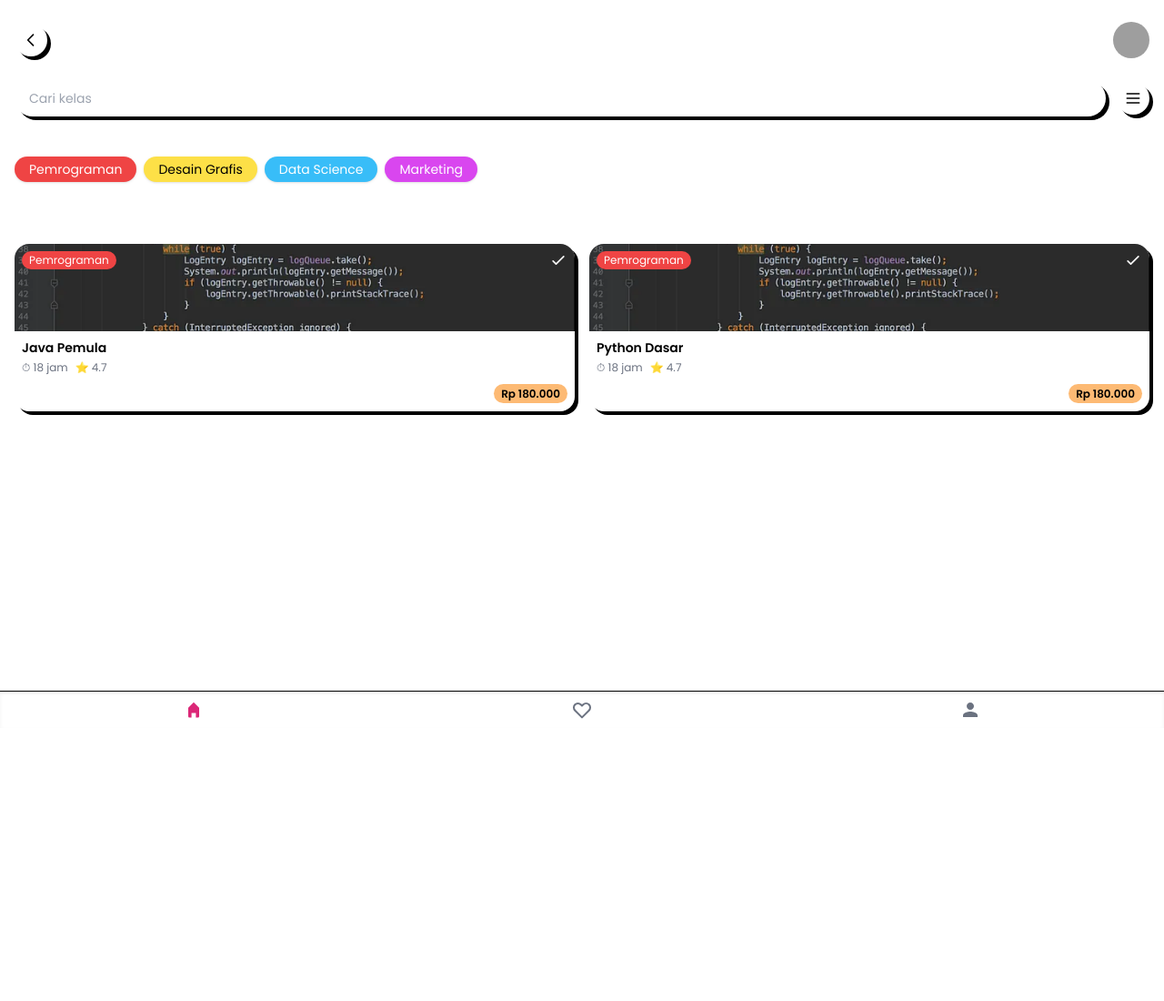
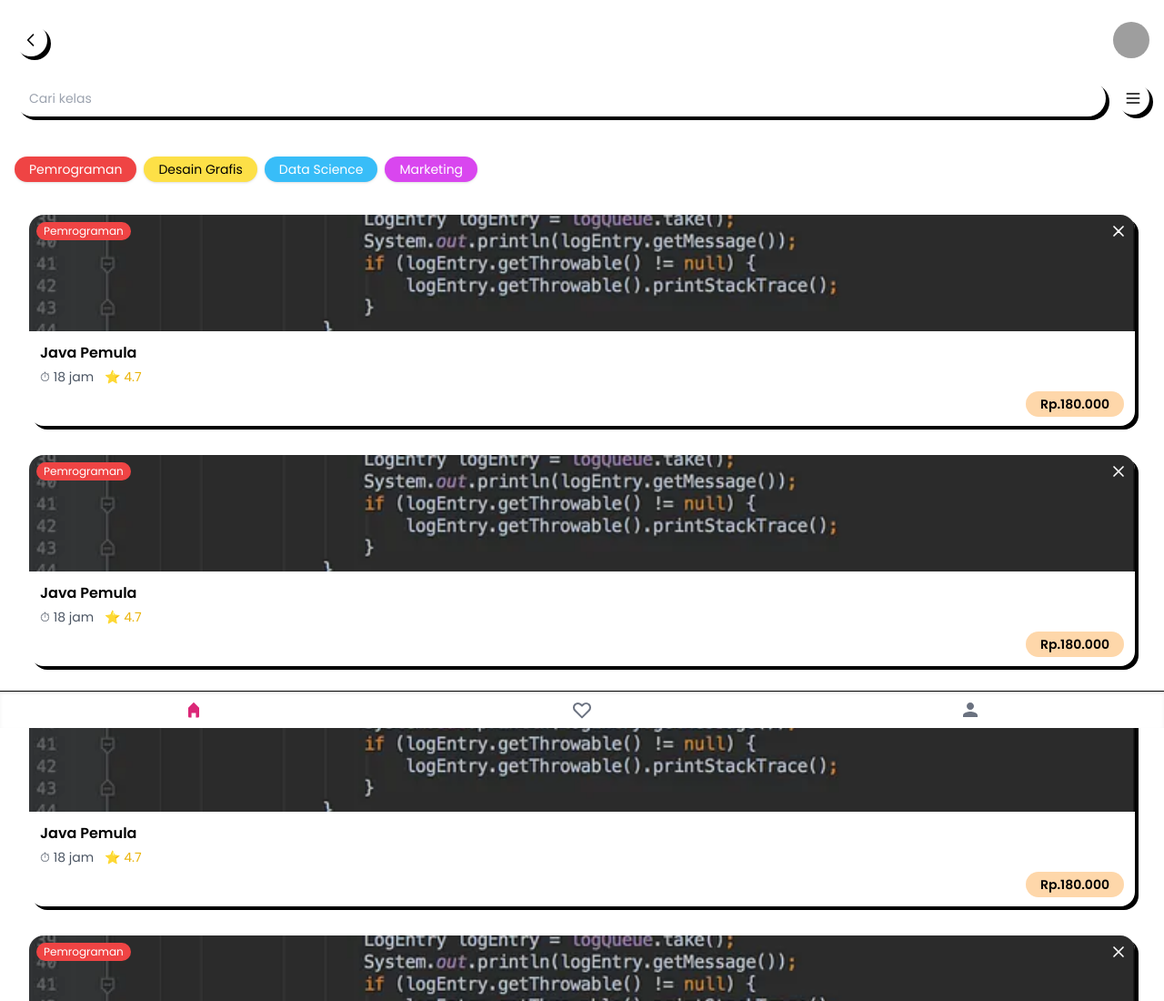
Before and after one commit to RanggaMuhammadFirdaus/Mobile-App-Edunest, a plain HTML site: page class.html in a window 1280 px wide. Shown: the top 1100 px of the page at 91% size. Before the commit the page ends 800 px from the top, so only its background shows below. Drawn offline with nearby package versions, Linux system fonts and the light colour scheme; grey boxes are pictures that could not be loaded.

Commit message:
Memperbaiki tampilan class.html

```diff
--- a/class.html
+++ b/class.html
@@ -48,49 +48,133 @@
   </div>
 
   <!-- Course Cards -->
-  <div class="grid grid-cols-2 gap-4 mt-12">
     <!-- Card -->
-    <div class="bg-white shadow-[4px_4px_0_0_black] rounded-2xl overflow-hidden">
+    <!-- Wrapper untuk menampilkan kartu secara vertikal dan full-width -->
+<div class="flex flex-col space-y-8 px-4">
+
+  <!-- Kartu Java Pemula -->
+  <div class="bg-white shadow-[4px_4px_0_0_black] rounded-2xl overflow-hidden w-full">
     <div class="relative">
-        <img src="img/java.png" class="w-full h-24 object-cover" alt="course" />
+      <img src="img/java.png" class="w-full h-32 object-cover" alt="course" />
       <span class="absolute top-2 left-2 bg-red-500 text-white text-xs px-2 py-0.5 rounded-full">Pemrograman</span>
       <svg xmlns="http://www.w3.org/2000/svg" class="absolute top-2 right-2 h-5 w-5 text-white" fill="none" viewBox="0 0 24 24" stroke="currentColor">
-          <path stroke-linecap="round" stroke-linejoin="round" stroke-width="2" d="M5 13l4 4L19 7" />
+        <path stroke-linecap="round" stroke-linejoin="round" stroke-width="2" d="M6 18L18 6M6 6l12 12" />
       </svg>
     </div>
-      <div class="p-2">
-        <h3 class="font-semibold text-sm">Java Pemula</h3>
-        <div class="flex items-center text-xs text-gray-500 mt-1 space-x-2">
-          <span>⏱ 18 jam</span>
-          <span>⭐ 4.7</span>
+    <div class="p-3">
+      <h3 class="font-semibold text-base">Java Pemula</h3>
+      <div class="flex items-center text-sm text-gray-600 mt-1 space-x-3">
+        <span class="flex items-center gap-1">⏱ 18 jam</span>
+        <span class="flex items-center gap-1 text-yellow-500">⭐ 4.7</span>
       </div>
       <div class="text-right mt-2">
-          <span class="bg-orange-300 text-black text-xs px-2 py-0.5 rounded-full font-semibold">Rp 180.000</span>
+        <span class="bg-orange-200 text-black text-sm px-4 py-1 rounded-full font-semibold">Rp.180.000</span>
       </div>
     </div>
   </div>
 
-    <!-- Duplikat Card -->
-    <div class="bg-white shadow-[4px_4px_0_0_black] rounded-2xl overflow-hidden">
+  <div class="bg-white shadow-[4px_4px_0_0_black] rounded-2xl overflow-hidden w-full">
     <div class="relative">
-        <img src="img/java.png" class="w-full h-24 object-cover" alt="course" />
+      <img src="img/java.png" class="w-full h-32 object-cover" alt="course" />
       <span class="absolute top-2 left-2 bg-red-500 text-white text-xs px-2 py-0.5 rounded-full">Pemrograman</span>
       <svg xmlns="http://www.w3.org/2000/svg" class="absolute top-2 right-2 h-5 w-5 text-white" fill="none" viewBox="0 0 24 24" stroke="currentColor">
-          <path stroke-linecap="round" stroke-linejoin="round" stroke-width="2" d="M5 13l4 4L19 7" />
+        <path stroke-linecap="round" stroke-linejoin="round" stroke-width="2" d="M6 18L18 6M6 6l12 12" />
       </svg>
     </div>
-      <div class="p-2">
-        <h3 class="font-semibold text-sm">Python Dasar</h3>
-        <div class="flex items-center text-xs text-gray-500 mt-1 space-x-2">
-          <span>⏱ 18 jam</span>
-          <span>⭐ 4.7</span>
+
+    <div class="p-3">
+      <h3 class="font-semibold text-base">Java Pemula</h3>
+      <div class="flex items-center text-sm text-gray-600 mt-1 space-x-3">
+        <span class="flex items-center gap-1">⏱ 18 jam</span>
+        <span class="flex items-center gap-1 text-yellow-500">⭐ 4.7</span>
       </div>
       <div class="text-right mt-2">
-          <span class="bg-orange-300 text-black text-xs px-2 py-0.5 rounded-full font-semibold">Rp 180.000</span>
+        <span class="bg-orange-200 text-black text-sm px-4 py-1 rounded-full font-semibold">Rp.180.000</span>
+      </div>
+    </div>
+  </div>
+
+  <div class="bg-white shadow-[4px_4px_0_0_black] rounded-2xl overflow-hidden w-full">
+    <div class="relative">
+      <img src="img/java.png" class="w-full h-32 object-cover" alt="course" />
+      <span class="absolute top-2 left-2 bg-red-500 text-white text-xs px-2 py-0.5 rounded-full">Pemrograman</span>
+      <svg xmlns="http://www.w3.org/2000/svg" class="absolute top-2 right-2 h-5 w-5 text-white" fill="none" viewBox="0 0 24 24" stroke="currentColor">
+        <path stroke-linecap="round" stroke-linejoin="round" stroke-width="2" d="M6 18L18 6M6 6l12 12" />
+      </svg>
+    </div>
+    <div class="p-3">
+      <h3 class="font-semibold text-base">Java Pemula</h3>
+      <div class="flex items-center text-sm text-gray-600 mt-1 space-x-3">
+        <span class="flex items-center gap-1">⏱ 18 jam</span>
+        <span class="flex items-center gap-1 text-yellow-500">⭐ 4.7</span>
+      </div>
+      <div class="text-right mt-2">
+        <span class="bg-orange-200 text-black text-sm px-4 py-1 rounded-full font-semibold">Rp.180.000</span>
+      </div>
+    </div>
+  </div>
+
+  <div class="bg-white shadow-[4px_4px_0_0_black] rounded-2xl overflow-hidden w-full">
+    <div class="relative">
+      <img src="img/java.png" class="w-full h-32 object-cover" alt="course" />
+      <span class="absolute top-2 left-2 bg-red-500 text-white text-xs px-2 py-0.5 rounded-full">Pemrograman</span>
+      <svg xmlns="http://www.w3.org/2000/svg" class="absolute top-2 right-2 h-5 w-5 text-white" fill="none" viewBox="0 0 24 24" stroke="currentColor">
+        <path stroke-linecap="round" stroke-linejoin="round" stroke-width="2" d="M6 18L18 6M6 6l12 12" />
+      </svg>
+    </div>
+    <div class="p-3">
+      <h3 class="font-semibold text-base">Java Pemula</h3>
+      <div class="flex items-center text-sm text-gray-600 mt-1 space-x-3">
+        <span class="flex items-center gap-1">⏱ 18 jam</span>
+        <span class="flex items-center gap-1 text-yellow-500">⭐ 4.7</span>
+      </div>
+      <div class="text-right mt-2">
+        <span class="bg-orange-200 text-black text-sm px-4 py-1 rounded-full font-semibold">Rp.180.000</span>
+      </div>
+    </div>
+  </div>
+  <div class="bg-white shadow-[4px_4px_0_0_black] rounded-2xl overflow-hidden w-full">
+    <div class="relative">
+      <img src="img/java.png" class="w-full h-32 object-cover" alt="course" />
+      <span class="absolute top-2 left-2 bg-red-500 text-white text-xs px-2 py-0.5 rounded-full">Pemrograman</span>
+      <svg xmlns="http://www.w3.org/2000/svg" class="absolute top-2 right-2 h-5 w-5 text-white" fill="none" viewBox="0 0 24 24" stroke="currentColor">
+        <path stroke-linecap="round" stroke-linejoin="round" stroke-width="2" d="M6 18L18 6M6 6l12 12" />
+      </svg>
+    </div>
+    <div class="p-3">
+      <h3 class="font-semibold text-base">Java Pemula</h3>
+      <div class="flex items-center text-sm text-gray-600 mt-1 space-x-3">
+        <span class="flex items-center gap-1">⏱ 18 jam</span>
+        <span class="flex items-center gap-1 text-yellow-500">⭐ 4.7</span>
+      </div>
+      <div class="text-right mt-2">
+        <span class="bg-orange-200 text-black text-sm px-4 py-1 rounded-full font-semibold">Rp.180.000</span>
+      </div>
+    </div>
+  </div>
+
+  <!-- Kartu Python Dasar -->
+  <div class="bg-white shadow-[4px_4px_0_0_black] rounded-2xl overflow-hidden w-full">
+    <div class="relative">
+      <img src="img/python.png" class="w-full h-32 object-cover" alt="course" />
+      <span class="absolute top-2 left-2 bg-red-500 text-white text-xs px-2 py-0.5 rounded-full">Pemrograman</span>
+      <svg xmlns="http://www.w3.org/2000/svg" class="absolute top-2 right-2 h-5 w-5 text-white" fill="none" viewBox="0 0 24 24" stroke="currentColor">
+        <path stroke-linecap="round" stroke-linejoin="round" stroke-width="2" d="M6 18L18 6M6 6l12 12" />
+      </svg>
+    </div>
+    <div class="p-3">
+      <h3 class="font-semibold text-base">Python Dasar</h3>
+      <div class="flex items-center text-sm text-gray-600 mt-1 space-x-3">
+        <span class="flex items-center gap-1">⏱ 14 jam</span>
+        <span class="flex items-center gap-1 text-yellow-500">⭐ 4.8</span>
+      </div>
+      <div class="text-right mt-2">
+        <span class="bg-orange-200 text-black text-sm px-4 py-1 rounded-full font-semibold">Rp.120.000</span>
       </div>
     </div>
   </div>
 </div>
+
 
   <!-- Bottom Nav -->
 <div class="fixed bottom-0 left-0 w-full bg-white border-t border-black flex justify-around py-2 shadow-inner">
```
Lines whose indentation alone changed are shown as unchanged.
